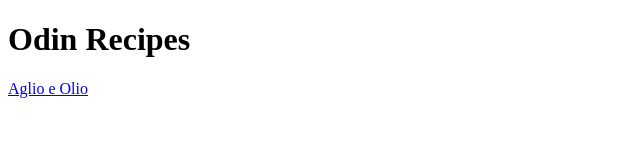
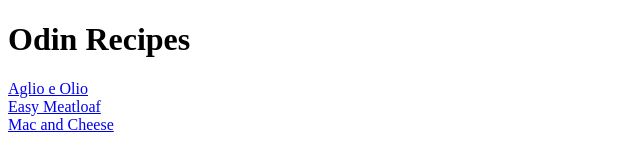
Before and after one commit to sedintelligere/odin-recipes, a plain HTML site: page index.html in a window 1280 px wide. Shown: the whole page, without its empty margins (0-640 px from the left). Drawn offline with Linux system fonts and the light colour scheme.

Commit message:
mac-and-cheese.html added

```diff
--- a/index.html
+++ b/index.html
@@ -8,6 +8,8 @@
 </head>
 <body>
     <h1>Odin Recipes</h1>
-    <a href="./recipes/aglio-e-olio.html">Aglio e Olio</a>
+    <a href="./recipes/aglio-e-olio.html">Aglio e Olio</a><br>
+    <a href="./recipes/easy-meatloaf.html">Easy Meatloaf</a><br>
+    <a href="./recipes/mac-and-cheese.html">Mac and Cheese</a>
 </body>
 </html>
```
Also changed, not shown: image.webp (added), images/macandcheese.jpg (added), 1 other file.
